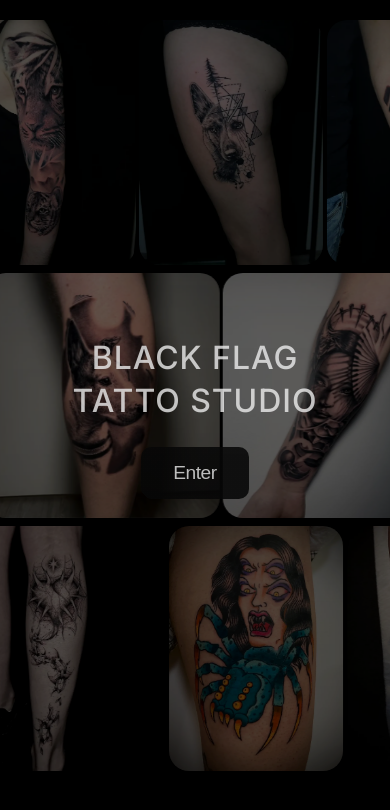
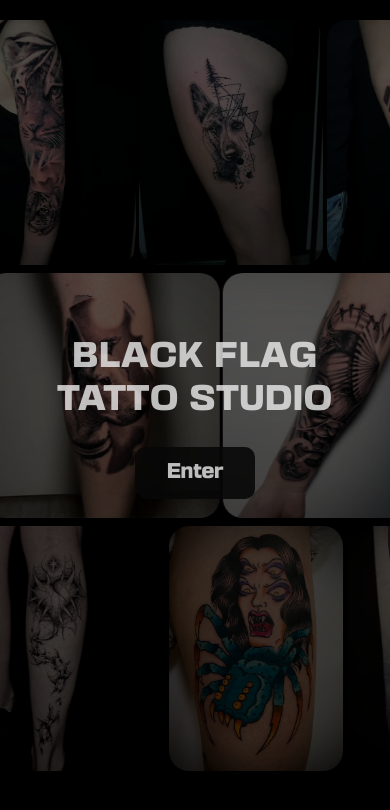
Before and after one commit to GabrielStefan24/bff-tattoo, a Next.js app: page /preloader in a window 390 px wide. Shown: the top 810 px of the page. Built offline with nearby package versions, Linux system fonts and the light colour scheme.

Commit message:
locomotive mobile

```diff
--- a/app/preloader/styles.module.scss
+++ b/app/preloader/styles.module.scss
@@ -43,7 +43,7 @@
     position: absolute;
     top: 0;
     left: 0;
-    background: linear-gradient(to top, rgba(0, 0, 0, 0.158), rgba(0, 0, 0, 0));
+    background: linear-gradient(to top, rgba(0, 0, 0, 0.445), rgba(0, 0, 0, 0));
     display: flex;
     justify-content: center;
     align-items: center;
@@ -57,7 +57,7 @@
         margin-bottom: 2vh;
         line-height: 0.8;
         text-transform: uppercase;
-
+        font-family: Basement;
         letter-spacing: 0.03em;
     }
     button {
@@ -66,6 +66,7 @@
         color: #eeeeeec9;
         font-size: clamp(1.2rem, 4vw, 2rem);
         z-index: 4;
+        font-family: Basement;
 
 
 
```
Also changed, not shown: app/page.js (+7 -0 lines).
